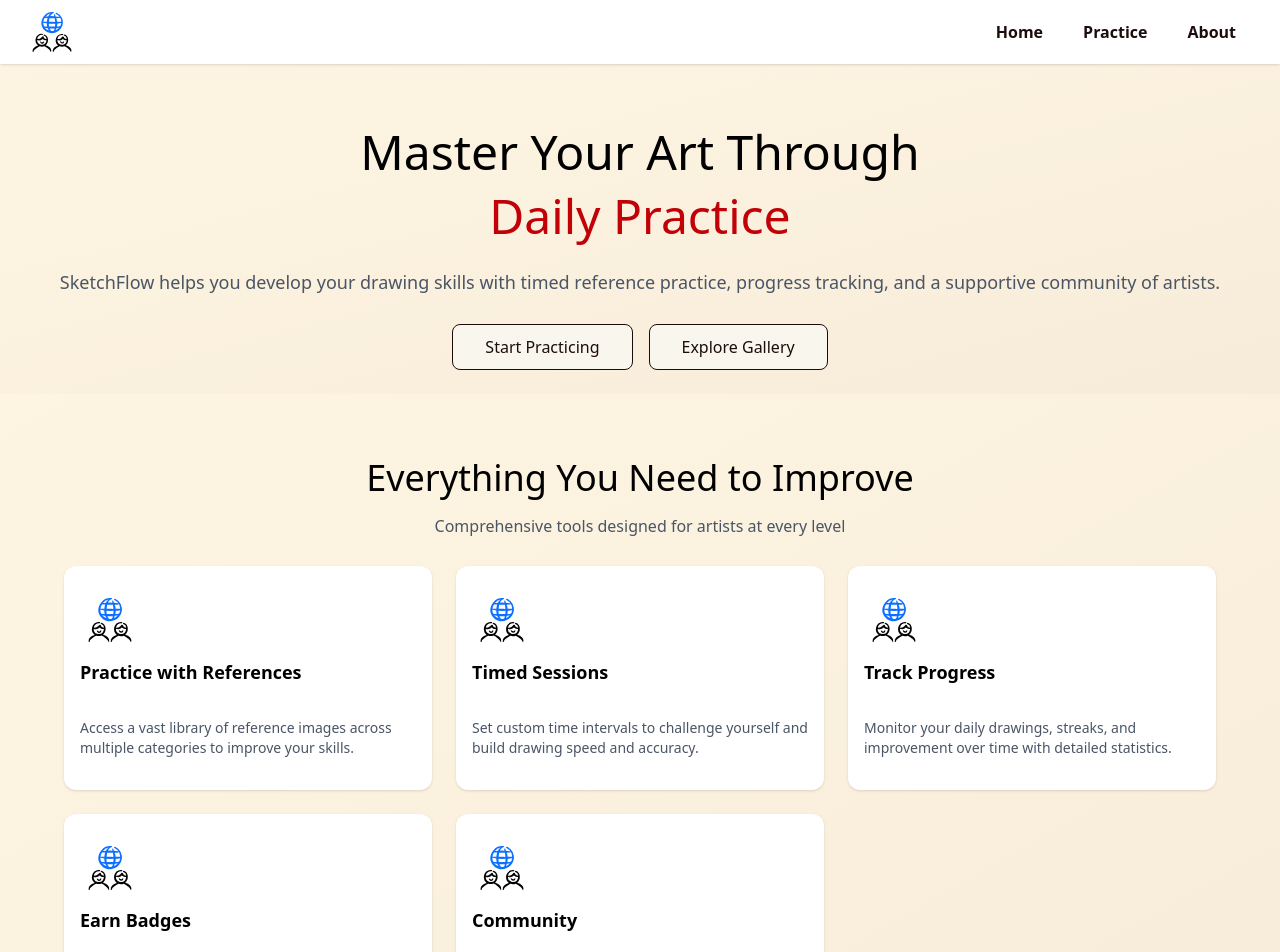
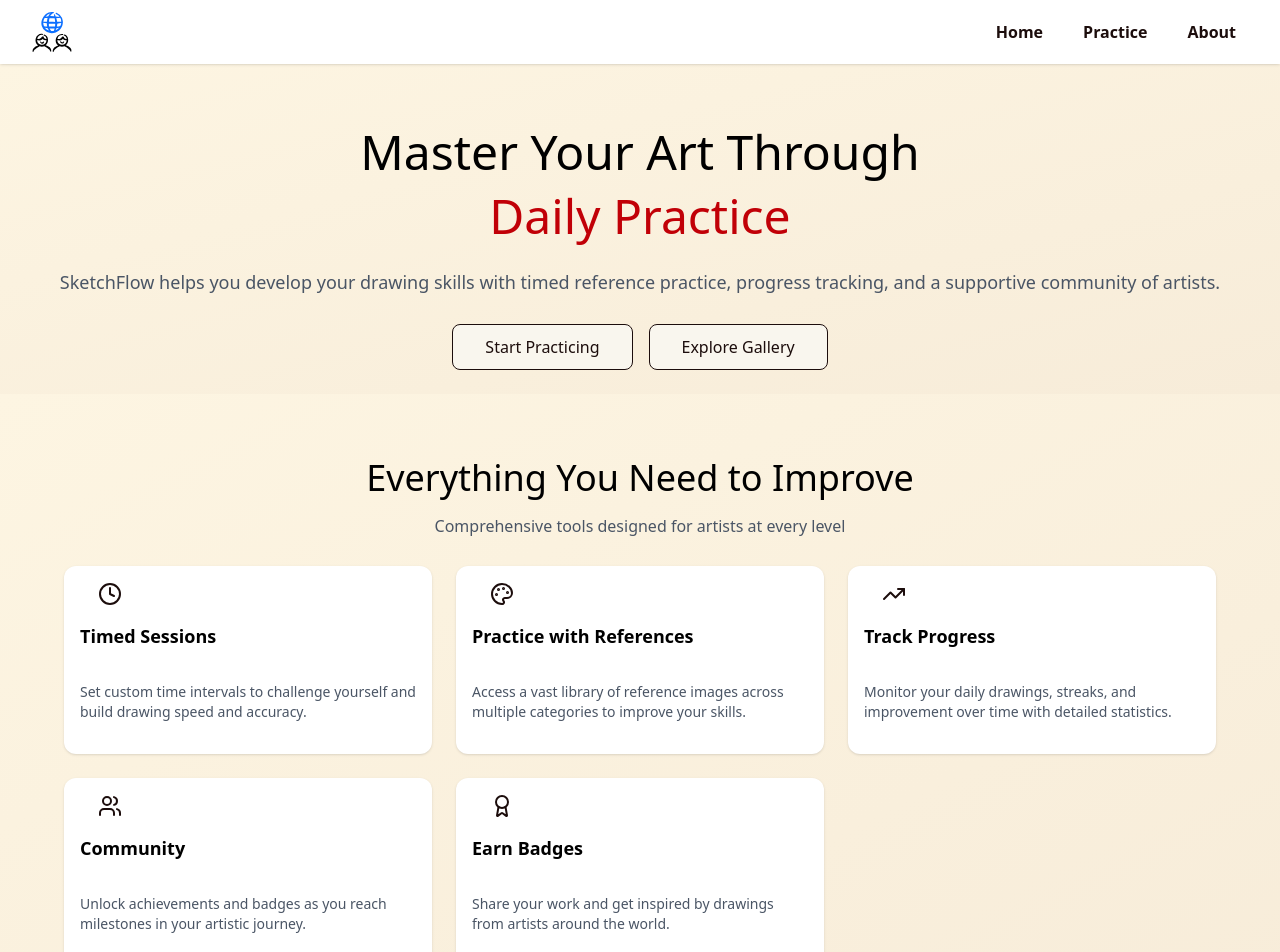
Before and after one commit to arz-main/TheSocialSite, a React (Vite) app in the folder frontend/: page / in a window 1280 px wide. Shown: the top 952 px of the page. Built offline with nearby package versions, Linux system fonts and the light colour scheme.

Commit message:
am adaugat mock data si alte chestii

```diff
--- a/frontend/package.json
+++ b/frontend/package.json
@@ -11,6 +11,7 @@
   },
   "dependencies": {
     "@tailwindcss/vite": "^4.1.18",
+    "lucide-react": "^0.563.0",
     "react": "^19.2.0",
     "react-dom": "^19.2.0",
     "react-router-dom": "^7.13.0",
--- a/frontend/src/App.tsx
+++ b/frontend/src/App.tsx
@@ -1,31 +1,25 @@
-// src/App.tsx
 import { BrowserRouter as Router, Routes, Route } from "react-router-dom";
 import Navbar from "./components/layout/Navbar";
 import Footer from "./components/layout/Footer";
 import Home from "./pages/Home";
 import Practice from "./pages/Practice";
 import About from "./pages/About";
+import Paths from "./routes/paths";
 
 const App = () => {
 	return (
 		<Router>
-			{/* Navbar fixed at top */}
 			<Navbar />
-
-			{/* Main layout: full screen height */}
 			<div className="pt-16 min-h-screen flex flex-col">
-				{/* This section grows to fill space */}
 				<main className="flex-1">
 					<Routes>
-						<Route path="/" element={<Home />} />
-						<Route path="/about" element={<About />} />
-						<Route path="/practice" element={<Practice />} />
+						<Route path={Paths.home} element={<Home />} />
+						<Route path={Paths.about} element={<About />} />
+						<Route path={Paths.practice} element={<Practice />} />
 					</Routes>
 				</main>
-
-				{/* Footer always at bottom */}
-				<Footer />
 			</div>
+			<Footer />
 		</Router>
 	);
 };
--- /dev/null
+++ b/frontend/src/_mock/mockCards.tsx
@@ -0,0 +1,33 @@
+import { Palette, Clock, TrendingUp, Users, Award } from "lucide-react";
+const MockCards = [
+	{
+		id: 1,
+		title: "Timed Sessions",
+		description: "Set custom time intervals to challenge yourself and build drawing speed and accuracy.",
+		icon: Clock,
+	},
+	{
+		id: 2,
+		title: "Practice with References",
+		description: "Access a vast library of reference images across multiple categories to improve your skills.",
+		icon: Palette,
+	},
+	{
+		id: 3,
+		title: "Track Progress",
+		description: "Monitor your daily drawings, streaks, and improvement over time with detailed statistics.",
+		icon: TrendingUp,
+	},{
+		id: 4,
+		title: "Community",
+		description: "Unlock achievements and badges as you reach milestones in your artistic journey.",
+		icon: Users,
+	},{
+		id: 5,
+		title: "Earn Badges",
+		description: "Share your work and get inspired by drawings from artists around the world.",
+		icon: Award,
+	}
+];
+
+export default MockCards
--- /dev/null
+++ b/frontend/src/_mock/mockCategories.tsx
@@ -0,0 +1,32 @@
+import { Palette, Clock, TrendingUp, Users, Award } from "lucide-react";
+const MockCategories = [
+	{
+		id: 1,
+		title: "Figure Drawing",
+		icon: Clock,
+	},
+	{
+		id: 2,
+		title: "Hands",
+		icon: Palette,
+	},
+	{
+		id: 3,
+		title: "Still Life",
+		icon: TrendingUp,
+	},{
+		id: 4,
+		title: "Fights",
+		icon: Users,
+	},{
+		id: 5,
+		title: "Portraits",
+		icon: Award,
+	},{
+		id: 6,
+		title: "Animals",
+		icon: Award,
+	}
+];
+
+export default MockCategories
--- a/frontend/src/components/layout/Navbar.tsx
+++ b/frontend/src/components/layout/Navbar.tsx
@@ -1,14 +1,15 @@
 import { Link } from "react-router-dom";
-import ReactLogo from '../../assets/world_logo.svg';
+import SiteLogo from  "../../assets/world_logo.svg";
+import Paths from "../../routes/paths";
 
 const Navbar = () => {
 	return (
 		<nav className="shadow fixed top-0 left-0 w-full h-16 bg-white text-text flex items-center justify-between px-8">
-			<img src={ReactLogo} alt="React Logo" className="h-10 w-10" />
+			<img src={SiteLogo} alt="React Logo" className="h-10 w-10" />
 			<div className="flex gap-4">
-				<Link to="/" className="hover:bg-[#fdf5e2] py-2 px-3 rounded-xl border-none font-semibold">Home</Link>
-				<Link to="/practice" className="hover:bg-[#fdf5e2]  py-2 px-3 rounded-xl border-none font-semibold">Practice</Link>
-				<Link to="/about" className="hover:bg-[#fdf5e2]  py-2 px-3 rounded-xl border-none font-semibold">About</Link>
+				<Link to={Paths.home} className="hover:bg-[#fdf5e2] py-2 px-3 rounded-xl border-none font-semibold">Home</Link>
+				<Link to={Paths.practice} className="hover:bg-[#fdf5e2]  py-2 px-3 rounded-xl border-none font-semibold">Practice</Link>
+				<Link to={Paths.about} className="hover:bg-[#fdf5e2]  py-2 px-3 rounded-xl border-none font-semibold">About</Link>
 			</div>
 		</nav>
 	);
--- a/frontend/src/components/ui/Card.tsx
+++ b/frontend/src/components/ui/Card.tsx
@@ -1,21 +1,21 @@
+import type { LucideIcon } from "lucide-react"
+
 type CardProp = {
-	img : string
+	id: number
+	icon : LucideIcon
 	title: string
 	description : string
 }
 
-function Card(props : CardProp){
+function Card({icon: Icon, title, description }: CardProp){ // that :Icon is just a way of saying it's a react component not html tag
 	return (
 		<div className="w-full rounded-xl border border-none bg-white p-4 shadow">
-			<img className="aspect-square w-15 pt-4"
-				src={props.img}
-				alt={props.title}
-			/>
+			<Icon className="aspect-square w-15 pt"></Icon>
 			<h1 className="text-lg text-black font-semibold py-4">
-				{props.title}
+				{title}
 			</h1>
 			<p className="text-sm text-gray-600 py-4">
-				{props.description}
+				{description}
 			</p>
 		</div>
 	)
--- a/frontend/src/components/ui/Category.tsx
+++ b/frontend/src/components/ui/Category.tsx
@@ -1,17 +1,17 @@
+import type { LucideIcon } from "lucide-react"
+
 type CategoryProp = {
-	img : string
+	id : number
+	icon : LucideIcon
 	title: string
 }
 
-function Category(props : CategoryProp){
+function Category({icon: Icon, title}: CategoryProp){
 	return (
 		<div className="hover:bg-red-200 hover:border-red-900 flex flex-col w-full rounded-xl border bg-white p-4 shadow items-center">
-			<img className="aspect-square w-10"
-				src={props.img}
-				alt={props.title}
-			/>
+			<Icon className="aspect-square w-10"></Icon>
 			<h1 className="text-lg text-black font-semibold">
-				{props.title}
+				{title}
 			</h1>
 		</div>
 	)
--- a/frontend/src/pages/Home.tsx
+++ b/frontend/src/pages/Home.tsx
@@ -1,6 +1,7 @@
 import Card from "../components/ui/Card"
-import DefaultLogo from "../assets/world_logo.svg"
 import { Link } from "react-router-dom"
+import Paths from "../routes/paths";
+import MockCards from "../_mock/mockCards"
 
 const Home = () => {
 	return (
@@ -15,13 +16,13 @@ const Home = () => {
 				</h1>
 				<div className="flex gap-4 pt-4">
 					<Link
-						to="/practice"
+						to={Paths.practice}
 						className="inline-block bg-[#F9F6EE] hover:bg-[#C24A48] hover:text-white border rounded-lg py-2.5 px-8"
 					>
 						Start Practicing
 					</Link>
 					<Link
-						to="/"
+						to={Paths.home}
 						className="inline-block bg-[#F9F6EE] hover:bg-[#C24A48] hover:text-white border rounded-lg py-2.5 px-8"
 					>
 						Explore Gallery
@@ -34,11 +35,8 @@ const Home = () => {
 					<h1 className="text-black text-gray-600 mb-4">Comprehensive tools designed for artists at every level</h1>
 				</div>
 				<div className="grid gap-6 w-full max-w-6xl sm:grid-cols-1 md:grid-cols-2 lg:grid-cols-3">
-					<Card img={DefaultLogo} title="Practice with References" description="Access a vast library of reference images across multiple categories to improve your skills." />
-					<Card img={DefaultLogo} title="Timed Sessions" description="Set custom time intervals to challenge yourself and build drawing speed and accuracy." />
-					<Card img={DefaultLogo} title="Track Progress" description="Monitor your daily drawings, streaks, and improvement over time with detailed statistics." />
-					<Card img={DefaultLogo} title="Earn Badges" description="Unlock achievements and badges as you reach milestones in your artistic journey." />
-					<Card img={DefaultLogo} title="Community" description="Share your work and get inspired by drawings from artists around the world." />
+					{/* Itereaza prin mock data si pune carduri pe pagina */}
+					{MockCards.map(card => <Card key={card.id} {...card}/>)}
 				</div>
 			</section>
 			<section className="mx-screen bg-[#C24A48] w-full flex flex-col items-center gap-3 pt-10 pb-25">
--- a/frontend/src/pages/Practice.tsx
+++ b/frontend/src/pages/Practice.tsx
@@ -1,6 +1,7 @@
 import Category from "../components/ui/Category"
 import Logo from "../assets/react.svg"
 import { useState } from "react";
+import MockCategories from "../_mock/mockCategories";
 
 const Practice = () => {
 	const [numDrawings, setNumDrawings] = useState(5);
@@ -22,12 +23,7 @@ const Practice = () => {
 						</h1>
 
 						<div className="grid grid-cols-2 gap-4">
-							<Category img={Logo} title="Figure Drawing" />
-							<Category img={Logo} title="Figure Drawing" />
-							<Category img={Logo} title="Figure Drawing" />
-							<Category img={Logo} title="Figure Drawing" />
-							<Category img={Logo} title="Figure Drawing" />
-							<Category img={Logo} title="Figure Drawing" />
+							{MockCategories.map(category => <Category key={category.id} {...category}></Category>)}
 						</div>
 
 						<div className="flex flex-col py-14 gap-10">
--- /dev/null
+++ b/frontend/src/routes/paths.tsx
@@ -0,0 +1,7 @@
+const Paths = {
+	home: "/",
+	practice: "/practice",
+	about: "/about",
+}
+
+export default Paths
--- a/frontend/vite.config.ts
+++ b/frontend/vite.config.ts
@@ -4,5 +4,9 @@ import tailwindcss from '@tailwindcss/vite'
 
 // https://vite.dev/config/
 export default defineConfig({
-  plugins: [react(), tailwindcss()],
+	plugins: [
+		react(),
+		tailwindcss(),
+
+	],
 })
```
